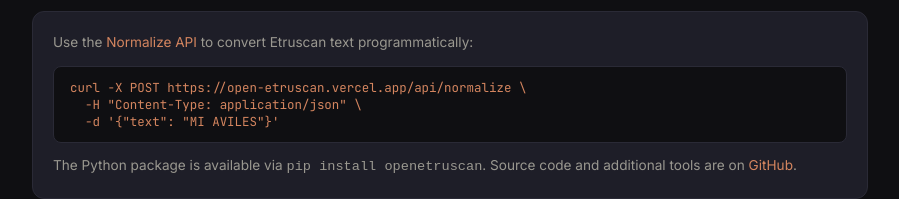
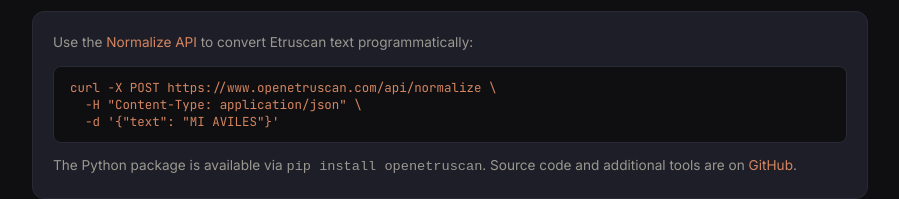
Before and after one commit to Eddy1919/openEtruscan, a Next.js app in the folder frontend/: page /downloads in a window 1280 px wide. Shown: the part 959-1158 px from the top of the page, without its empty margins (190-1089 px from the left). Built offline with nearby package versions, Linux system fonts and the light colour scheme.

Commit message:
chore: replace all Vercel subdomain URLs with openetruscan.com
Custom domain now live. Updated 16 references across:
- README.md (all page links + API example)
- CitationExport.tsx (BibTeX + CSL-JSON URLs)
- downloads/page.tsx (API curl example)
- api/normalize/route.ts (API docs)

```diff
--- a/frontend/app/api/normalize/route.ts
+++ b/frontend/app/api/normalize/route.ts
@@ -162,6 +162,6 @@
       source_system: "string",
       tokens: "string[]",
     },
-    example: 'curl -X POST -H "Content-Type: application/json" -d \'{"text":"MI AVILES"}\' https://open-etruscan.vercel.app/api/normalize',
+    example: 'curl -X POST -H "Content-Type: application/json" -d \'{"text":"MI AVILES"}\' https://www.openetruscan.com/api/normalize',
   });
 }
--- a/frontend/app/downloads/page.tsx
+++ b/frontend/app/downloads/page.tsx
@@ -110,7 +110,7 @@
             convert Etruscan text programmatically:
           </p>
           <pre className={styles.codeBlock}>
-{`curl -X POST https://open-etruscan.vercel.app/api/normalize \\
+{`curl -X POST https://www.openetruscan.com/api/normalize \\
   -H "Content-Type: application/json" \\
   -d '{"text": "MI AVILES"}'`}
           </pre>
--- a/frontend/components/CitationExport.tsx
+++ b/frontend/components/CitationExport.tsx
@@ -18,7 +18,7 @@
   title     = {${props.id}: "${props.canonical}"},
   author    = {{OpenEtruscan Project}},
   year      = {2025},
-  url       = {https://open-etruscan.vercel.app/inscription/${encodeURIComponent(props.id)}},
+  url       = {https://www.openetruscan.com/inscription/${encodeURIComponent(props.id)}},
   note      = {${props.findspot || "Unknown provenance"}${year ? `, ca. ${year}${era}` : ""}${props.classification ? `, ${props.classification}` : ""}}
 }`;
 }
@@ -32,7 +32,7 @@
         title: `${props.id}: "${props.canonical}"`,
         author: [{ literal: "OpenEtruscan Project" }],
         issued: { "date-parts": [[2025]] },
-        URL: `https://open-etruscan.vercel.app/inscription/${encodeURIComponent(props.id)}`,
+        URL: `https://www.openetruscan.com/inscription/${encodeURIComponent(props.id)}`,
         note: [
           props.findspot || "Unknown provenance",
           props.classification,
```
Also changed, not shown: 1 other file (tests, documents, lock files or other folders).
